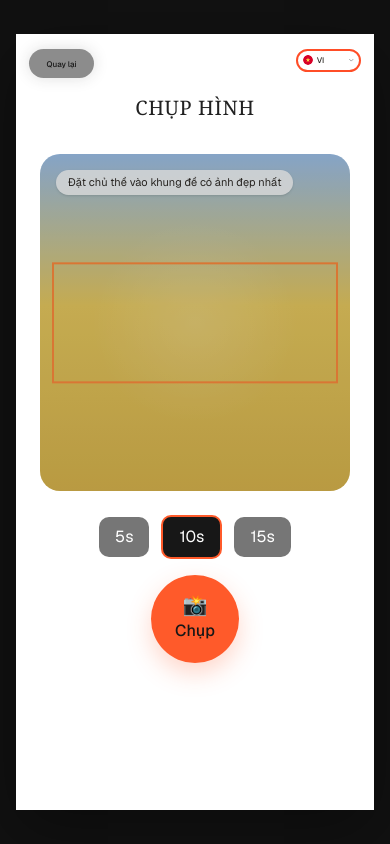
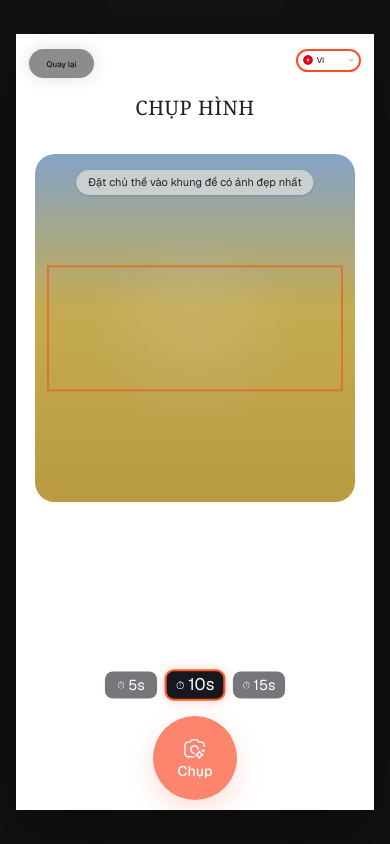
Before and after one commit to lahieuphong/btmt-photobooth, a Next.js app: page /capture in a window 390 px wide. Built offline with nearby package versions, Linux system fonts and the light colour scheme.

Commit message:
feat(ui): redesign capture screen with interactive countdown controls
- convert capture page to client component with selectable countdown state

- add stopwatch and camera icon assets for control/CTA

- refine responsive spacing and center guide overlay

```diff
--- a/app/(photobooth)/capture/page.tsx
+++ b/app/(photobooth)/capture/page.tsx
@@ -1,4 +1,8 @@
+'use client'
+
 import Link from 'next/link'
+import Image from 'next/image'
+import { useState } from 'react'
 import PhotoboothCaptureRoundHint from '@/src/features/photobooth/components/PhotoboothCaptureRoundHint'
 import PhotoboothScreenShell from '@/src/features/photobooth/components/PhotoboothScreenShell'
 import PhotoboothPageHeader from '@/src/features/photobooth/components/PhotoboothPageHeader'
@@ -6,17 +10,20 @@ import PhotoboothPageBody from '@/src/features/photobooth/components/PhotoboothP
 import {
   PHOTOBOOTH_CAPTURE_GUIDE_TEXT,
   PHOTOBOOTH_COUNTDOWN_OPTIONS,
+  type PhotoboothCountdownOption,
 } from '@/src/features/photobooth/constants/capture'
 import { PHOTOBOOTH_DEFAULT_SESSION } from '@/src/features/photobooth/constants/session'
 import { PHOTOBOOTH_SCREEN_STATE_MAP } from '@/src/features/photobooth/config/screenState'
 
 export default function CapturePage() {
   const screen = PHOTOBOOTH_SCREEN_STATE_MAP.capture
-  const selectedCountdown = PHOTOBOOTH_DEFAULT_SESSION.selectedCountdown
+  const [selectedCountdown, setSelectedCountdown] = useState<PhotoboothCountdownOption>(
+    PHOTOBOOTH_DEFAULT_SESSION.selectedCountdown
+  )
 
   return (
     <PhotoboothScreenShell>
-      <div className="flex min-h-[844px] flex-col">
+      <div className="flex h-full min-h-0 flex-col">
         <PhotoboothPageHeader
           title={screen.title}
           backHref={screen.backHref}
@@ -25,11 +32,12 @@ export default function CapturePage() {
           titleBottomSlot={<PhotoboothCaptureRoundHint />}
         />
 
-        <PhotoboothPageBody className="flex flex-1 flex-col">
-          <div className="relative overflow-hidden rounded-[20px] bg-[linear-gradient(180deg,#9CC0E9_0%,#E7C95F_45%,#D9B54D_100%)]">
+        <PhotoboothPageBody className="flex min-h-0 flex-1 flex-col overflow-y-auto px-[5.278%] pt-[2.2%] pb-[calc(10px+env(safe-area-inset-bottom))]">
+          <div className="mx-auto flex min-h-full w-full max-w-[900px] flex-col">
+            <div className="relative mx-auto w-full max-w-[820px] overflow-hidden rounded-[20px] bg-[linear-gradient(180deg,#9CC0E9_0%,#E7C95F_45%,#D9B54D_100%)]">
               <div className="aspect-[0.92] w-full bg-[radial-gradient(circle_at_center,rgba(255,255,255,0.15),transparent_45%)]" />
 
-            <div className="absolute left-4 top-4 rounded-full bg-white/80 px-3 py-1 text-[11px] text-[#2E2A26] shadow-sm">
+              <div className="absolute left-1/2 top-4 w-fit -translate-x-1/2 whitespace-nowrap rounded-full bg-white/80 px-3 py-1 text-center text-[11px] text-[#2E2A26] shadow-sm">
                 {PHOTOBOOTH_CAPTURE_GUIDE_TEXT}
               </div>
 
@@ -38,7 +46,8 @@ export default function CapturePage() {
               <div className="absolute inset-0 bg-black/15" />
             </div>
 
-          <div className="mt-6 flex items-center justify-center gap-3">
+            <div className="mt-auto pt-[clamp(16px,2.6vh,34px)]">
+              <div className="flex items-center justify-center gap-1.5 sm:gap-2">
                 {PHOTOBOOTH_COUNTDOWN_OPTIONS.map((value) => {
                   const isSelected = value === selectedCountdown
 
@@ -46,14 +55,23 @@ export default function CapturePage() {
                     <button
                       key={value}
                       type="button"
+                      onClick={() => setSelectedCountdown(value)}
                       className={[
-                    'rounded-[10px] px-4 py-2 text-[14px] font-medium text-white',
+                        'flex h-[30px] min-w-[58px] items-center justify-center gap-1 rounded-[9px] px-2 text-[10px] font-medium leading-none text-white transition-all duration-150 sm:h-[32px] sm:min-w-[64px] sm:text-[11px]',
                         isSelected
-                      ? 'border-2 border-[#FF5A2A] bg-[#171717]'
-                      : 'bg-[#767676]',
+                          ? 'scale-105 border-2 border-[#FF5A2A] bg-[#15181F] shadow-[0_0_10px_rgba(255,90,42,0.28)]'
+                          : 'scale-90 bg-[#75777B]',
                       ].join(' ')}
                     >
-                  {value}s
+                      <Image
+                        src="/images/photobooth/capture/stopwatch.svg"
+                        alt=""
+                        aria-hidden="true"
+                        width={8}
+                        height={8}
+                        className="h-[8px] w-[8px] sm:h-[9px] sm:w-[9px]"
+                      />
+                      <span>{value}s</span>
                     </button>
                   )
                 })}
@@ -62,11 +80,22 @@ export default function CapturePage() {
               <div className="mt-4 flex justify-center">
                 <Link
                   href={screen.nextHref}
-              className="flex h-[88px] w-[88px] flex-col items-center justify-center rounded-full bg-[#FF5A2A] text-white shadow-[0_10px_24px_rgba(255,90,42,0.25)]"
+                  className="flex h-[84px] w-[84px] flex-col items-center justify-center rounded-full bg-[#FD856E] text-white shadow-[0_10px_24px_rgba(253,133,110,0.25)] sm:h-[92px] sm:w-[92px]"
                 >
-              <span className="text-[20px] leading-none">📸</span>
-              <span className="mt-1 text-[16px] font-medium">{screen.primaryActionLabel}</span>
+                  <Image
+                    src="/images/photobooth/capture/camera-sparkles.svg"
+                    alt=""
+                    aria-hidden="true"
+                    width={22}
+                    height={22}
+                    className="h-[22px] w-[22px] sm:h-[24px] sm:w-[24px]"
+                  />
+                  <span className="mt-1 text-[14px] font-medium leading-none text-white sm:text-[16px]">
+                    {screen.primaryActionLabel}
+                  </span>
                 </Link>
+              </div>
+            </div>
           </div>
         </PhotoboothPageBody>
       </div>
```
Also changed, not shown: public/images/photobooth/capture/camera-sparkles.svg (added), public/images/photobooth/capture/stopwatch.svg (added). Lines whose indentation alone changed are shown as unchanged.
